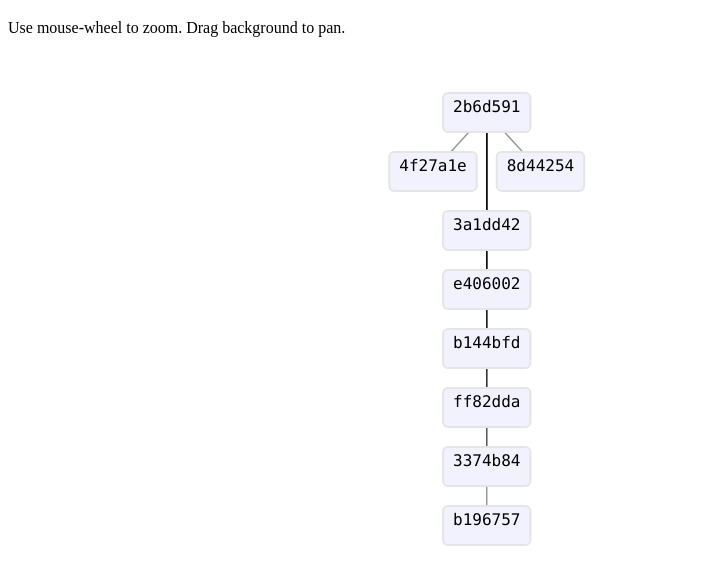
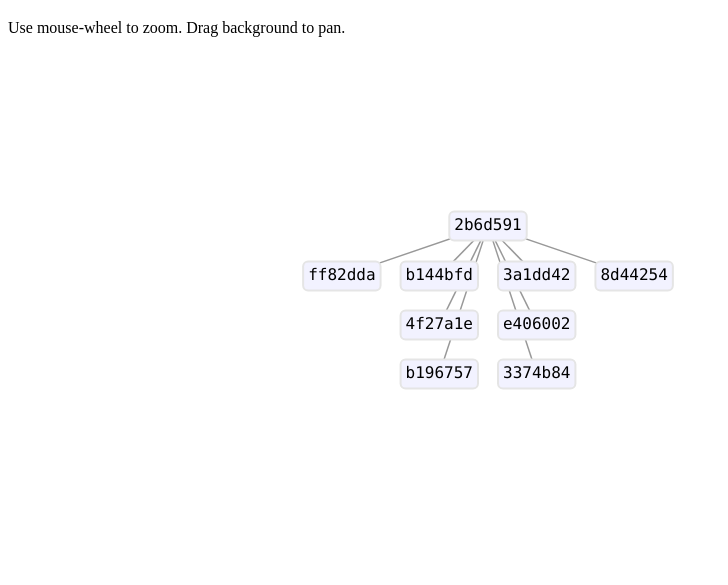
Before and after one commit to aspiers/git-deps, a plain HTML site: page html/git-deps.html in a window 1280 px wide. Shown: the part 61-646 px from the top of the page, without its empty margins (0-728 px from the left). Drawn offline with Linux system fonts and the light colour scheme.

Commit message:
improve spacing a bit

```diff
--- a/html/git-deps.css
+++ b/html/git-deps.css
@@ -15,6 +15,7 @@
     font-size: 16px;
     font-family: Consolas, "Liberation Mono", Menlo, Courier, monospace;
     text-anchor: middle;
+    alignment-baseline: middle;
     /* cursor: move; */
 }
 
--- a/html/js/git-deps-graph.js
+++ b/html/js/git-deps-graph.js
@@ -38,8 +38,8 @@ function draw_graph () {
         d3cola
             .nodes(graph.nodes)
             .links(graph.links)
-            .flowLayout("y", 30)
-            .symmetricDiffLinkLengths(6)
+            .flowLayout("y", 50)
+            .symmetricDiffLinkLengths(16)
             .start(10,20,20);
 
         // define arrow markers for graph links
@@ -59,7 +59,7 @@ function draw_graph () {
           .enter().append('svg:path')
             .attr('class', 'link');
 
-        var margin = 10, pad = 10;
+        var margin = 10, pad = 5;
         var node = fg.selectAll(".node")
                 .data(graph.nodes)
                 .enter().append("rect")
```
